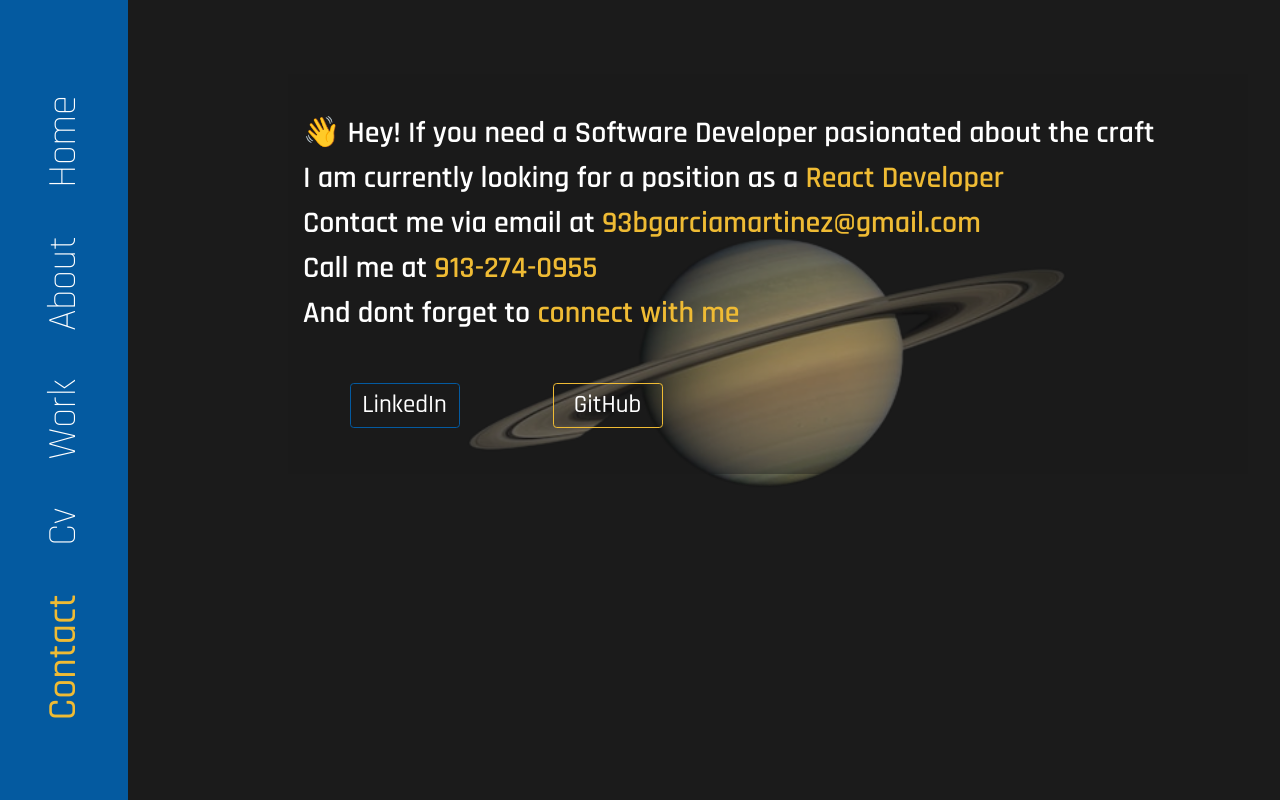
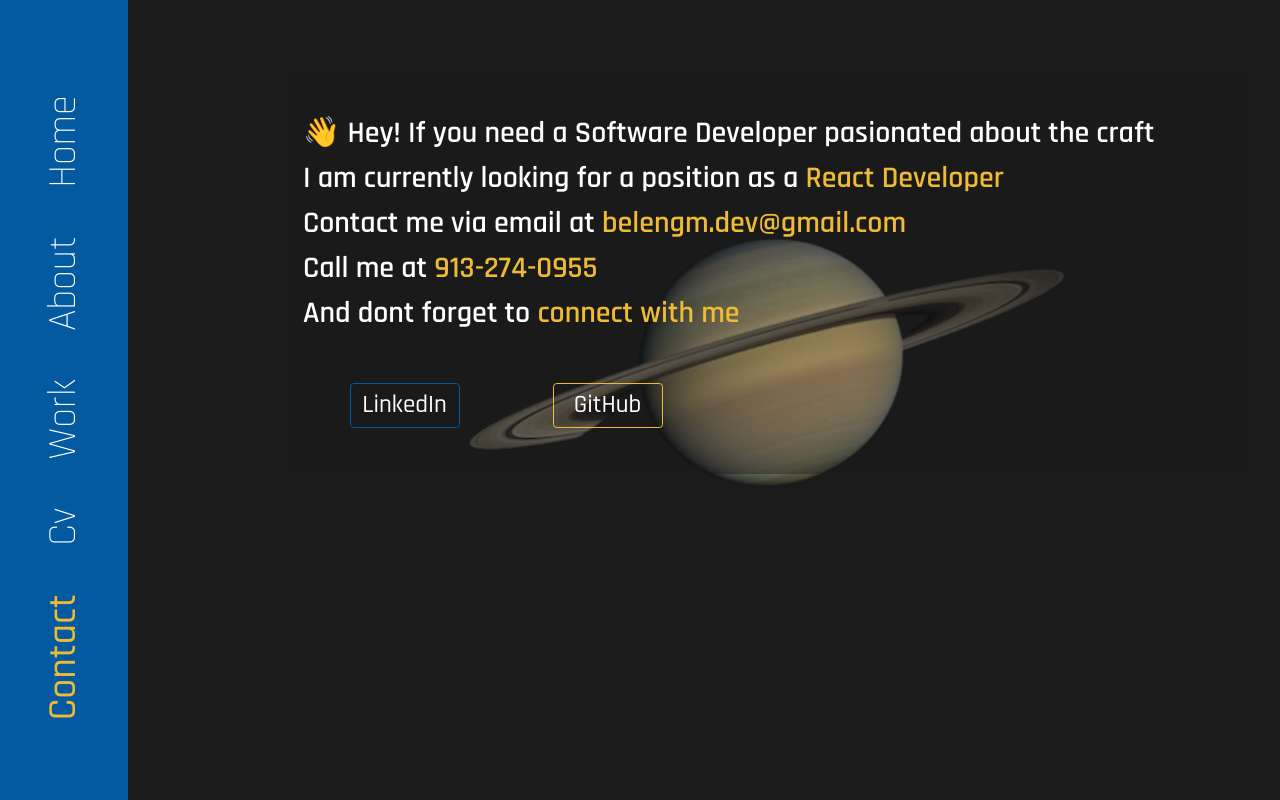
Before and after one commit to 93Belen/personal-website, a React (Create React App) app: page /contact in a window 1280 px wide. Built offline with nearby package versions, Linux system fonts and the light colour scheme.

Commit message:
changed email

```diff
--- a/src/components/contact/contact.js
+++ b/src/components/contact/contact.js
@@ -11,7 +11,7 @@ export const Contact = () => {
                 <Container id='text-container'>
                 <p>&#128075; Hey! If you need a Software Developer pasionated about the craft<br/>
                     I am currently looking for a position as a <span className='span'>React Developer</span><br/>
-                    Contact me via email at <span className='span'>93bgarciamartinez@gmail.com</span><br/>
+                    Contact me via email at <span className='span'>belengm.dev@gmail.com</span><br/>
                     Call me at <span className='span'>913-274-0955</span><br/>
                     And dont forget to <span className='span'>connect with me</span><br/>
                     <Linkedin />
```
